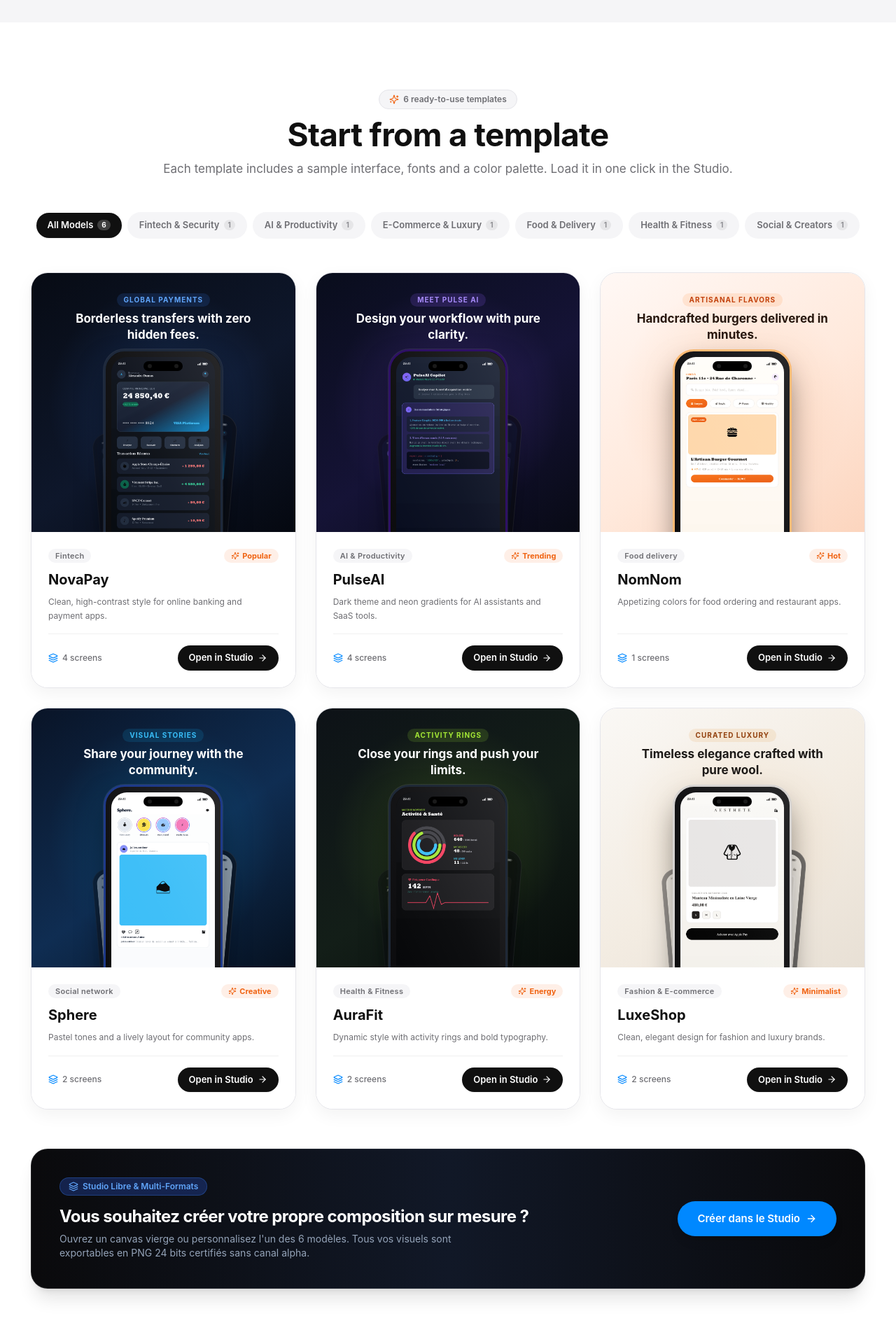
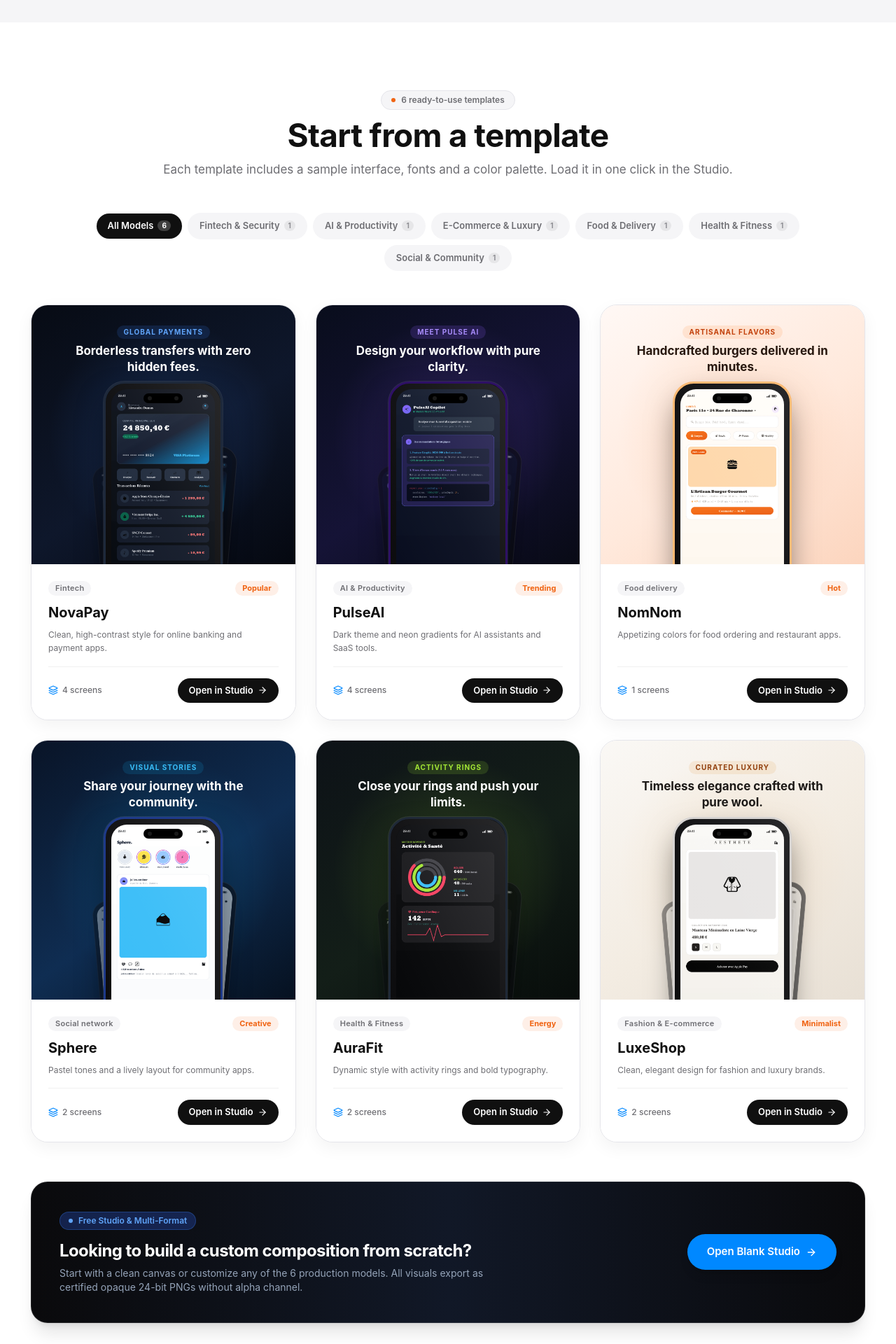
Before and after one commit to Monde123/mookoop, a Next.js app: page / in a window 1280 px wide. Shown: the part 2440-4360 px from the top of the page at 70% size. Built offline with nearby package versions, Linux system fonts and the light colour scheme.

Commit message:
feat(i18n): fully localize showcase categories and custom CTA banner, remove emojis and decorative icons

```diff
--- a/src/components/landing/demo-mockup-card.tsx
+++ b/src/components/landing/demo-mockup-card.tsx
@@ -1,7 +1,7 @@
 "use client";
 
 import React, { useState, useRef } from "react";
-import { ArrowRight, Layers, Sparkles } from "lucide-react";
+import { ArrowRight, Layers } from "lucide-react";
 import type { DemoPreset } from "@/lib/demos";
 import { useI18n } from "@/lib/i18n";
 
@@ -273,9 +273,8 @@ export function DemoMockupCard({ demo, onOpenStudio, index }: DemoMockupCardProp
             <span className="text-[11px] font-semibold text-[#6e6e73] bg-[#f5f5f7] px-2.5 py-0.5 rounded-full tracking-wide">
               {loc.category}
             </span>
-            <span className="text-[11px] font-bold text-[#f06413] bg-[#f06413]/10 px-2.5 py-0.5 rounded-full flex items-center gap-1">
-              <Sparkles className="w-3 h-3 text-[#f06413]" />
-              <span>{loc.badge}</span>
+            <span className="text-[11px] font-bold text-[#f06413] bg-[#f06413]/10 px-2.5 py-0.5 rounded-full">
+              {loc.badge}
             </span>
           </div>
 
@@ -293,7 +292,7 @@ export function DemoMockupCard({ demo, onOpenStudio, index }: DemoMockupCardProp
           <div className="flex items-center gap-1.5 text-xs text-[#6e6e73]">
             <Layers className="w-3.5 h-3.5 text-[#0088ff]" />
             <span className="font-medium">
-              {slides.length} {t.studio?.demosDialog?.screensCount || "écrans"}
+              {slides.length} {t.demos.screensCount}
             </span>
           </div>
 
@@ -302,7 +301,7 @@ export function DemoMockupCard({ demo, onOpenStudio, index }: DemoMockupCardProp
             onClick={() => onOpenStudio(demo.id)}
             className="bg-[#101010] group-hover:bg-[#0088ff] text-white text-[13px] font-semibold px-4 py-2 rounded-full transition-all flex items-center gap-1.5 shadow-sm active:scale-95 cursor-pointer"
           >
-            <span>{t.demos?.openButton || "Ouvrir"}</span>
+            <span>{t.demos.openButton}</span>
             <ArrowRight className="w-3.5 h-3.5 transition-transform group-hover:translate-x-0.5" />
           </button>
         </div>
--- a/src/components/landing/demos-showcase.tsx
+++ b/src/components/landing/demos-showcase.tsx
@@ -1,7 +1,7 @@
 "use client";
 
 import React, { useState, useMemo } from "react";
-import { Sparkles, ArrowRight, Layers } from "lucide-react";
+import { ArrowRight, Layers } from "lucide-react";
 import { DEMO_PACKS, type DemoPreset } from "@/lib/demos";
 import { DemoMockupCard } from "./demo-mockup-card";
 import { useI18n } from "@/lib/i18n";
@@ -13,21 +13,21 @@ interface DemosShowcaseProps {
 type CategoryKey = "all" | "fintech" | "ai" | "ecommerce" | "food" | "fitness" | "social";
 
 export function DemosShowcase({ onOpenStudio }: DemosShowcaseProps) {
-  const { t, locale } = useI18n();
+  const { t } = useI18n();
   const [selectedCategory, setSelectedCategory] = useState<CategoryKey>("all");
 
   const categories: { key: CategoryKey; label: string; count: number }[] = useMemo(() => {
-    const isFr = locale === "fr";
+    const c = t.demos.categories;
     return [
-      { key: "all", label: isFr ? "Tous les modèles" : "All Models", count: DEMO_PACKS.length },
-      { key: "fintech", label: isFr ? "Fintech & Sécurité" : "Fintech & Security", count: 1 },
-      { key: "ai", label: isFr ? "IA & Productivité" : "AI & Productivity", count: 1 },
-      { key: "ecommerce", label: isFr ? "E-Commerce & Luxe" : "E-Commerce & Luxury", count: 1 },
-      { key: "food", label: isFr ? "Food & Livraison" : "Food & Delivery", count: 1 },
-      { key: "fitness", label: isFr ? "Santé & Fitness" : "Health & Fitness", count: 1 },
-      { key: "social", label: isFr ? "Réseaux Sociaux" : "Social & Creators", count: 1 },
+      { key: "all", label: c.all, count: DEMO_PACKS.length },
+      { key: "fintech", label: c.fintech, count: 1 },
+      { key: "ai", label: c.ai, count: 1 },
+      { key: "ecommerce", label: c.ecommerce, count: 1 },
+      { key: "food", label: c.food, count: 1 },
+      { key: "fitness", label: c.fitness, count: 1 },
+      { key: "social", label: c.social, count: 1 },
     ];
-  }, [locale]);
+  }, [t.demos.categories]);
 
   const filteredDemos = useMemo(() => {
     if (selectedCategory === "all") return DEMO_PACKS;
@@ -44,16 +44,15 @@ export function DemosShowcase({ onOpenStudio }: DemosShowcaseProps) {
     <section id="demos" className="py-24 px-6 max-w-[1240px] mx-auto transition-all">
       {/* 1. SECTION HEADER */}
       <div className="text-center max-w-[820px] mx-auto mb-12">
-        <div className="inline-flex items-center gap-1.5 px-3.5 py-1 rounded-full bg-[#f5f5f7] border border-[#e5e5ea] text-[12px] font-semibold text-[#6e6e73] mb-4 shadow-2xs">
-          <Sparkles className="w-3.5 h-3.5 text-[#f06413]" />
-          <span>{t.demos?.badge || "Galerie Haute-Fidélité"}</span>
+        <div className="inline-flex items-center gap-2 px-3.5 py-1 rounded-full bg-[#f5f5f7] border border-[#e5e5ea] text-[12px] font-semibold text-[#6e6e73] mb-4 shadow-2xs">
+          <span className="w-1.5 h-1.5 rounded-full bg-[#f06413]" />
+          <span>{t.demos.badge}</span>
         </div>
         <h2 className="text-3xl sm:text-4xl md:text-[46px] font-bold text-[#101010] tracking-[-0.7px] leading-tight mb-4">
-          {t.demos?.title || "Véritables mockups prêts pour l'App Store & Google Play"}
+          {t.demos.title}
         </h2>
         <p className="text-[17px] text-[#6e6e73] leading-relaxed">
-          {t.demos?.subtitle ||
-            "Explorez nos compositions préconçues. Chaque modèle intègre des fonds thématiques, des accroches typographiques et des cadres d'appareils officiels."}
+          {t.demos.subtitle}
         </p>
       </div>
 
@@ -100,15 +99,15 @@ export function DemosShowcase({ onOpenStudio }: DemosShowcaseProps) {
       {/* 4. BOTTOM FAST-FORWARD CTA BANNER */}
       <div className="rounded-[24px] bg-gradient-to-r from-[#0A0A0C] via-[#111827] to-[#0A0A0C] p-8 sm:p-10 border border-white/10 text-white shadow-xl flex flex-col md:flex-row items-center justify-between gap-6">
         <div className="space-y-1.5 text-center md:text-left">
-          <div className="inline-flex items-center gap-1.5 text-xs font-semibold text-[#60A5FA] bg-[#1E3A8A]/50 px-3 py-1 rounded-full border border-[#3B82F6]/30 mb-2">
-            <Layers className="w-3.5 h-3.5" />
-            <span>Studio Libre & Multi-Formats</span>
+          <div className="inline-flex items-center gap-2 text-xs font-semibold text-[#60A5FA] bg-[#1E3A8A]/50 px-3 py-1 rounded-full border border-[#3B82F6]/30 mb-2">
+            <span className="w-1.5 h-1.5 rounded-full bg-[#60A5FA]" />
+            <span>{t.demos.customCta.badge}</span>
           </div>
           <h3 className="text-2xl font-bold tracking-tight">
-            Vous souhaitez créer votre propre composition sur mesure ?
+            {t.demos.customCta.title}
           </h3>
           <p className="text-sm text-[#94A3B8] max-w-[620px]">
-            Ouvrez un canvas vierge ou personnalisez l'un des 6 modèles. Tous vos visuels sont exportables en PNG 24 bits certifiés sans canal alpha.
+            {t.demos.customCta.desc}
           </p>
         </div>
 
@@ -117,7 +116,7 @@ export function DemosShowcase({ onOpenStudio }: DemosShowcaseProps) {
           onClick={() => onOpenStudio()}
           className="bg-[#0088ff] hover:bg-[#1c95ff] text-white text-[15px] font-semibold px-7 py-3.5 rounded-full shadow-lg transition-all flex items-center gap-2 shrink-0 active:scale-95 cursor-pointer"
         >
-          <span>Créer dans le Studio</span>
+          <span>{t.demos.customCta.button}</span>
           <ArrowRight className="w-4 h-4" />
         </button>
       </div>
--- a/src/components/landing/landing-page.tsx
+++ b/src/components/landing/landing-page.tsx
@@ -11,7 +11,6 @@ import {
   Check,
   ShieldCheck,
   Move,
-  Sparkles,
   Cpu,
 } from "lucide-react";
 
--- a/src/lib/i18n/dictionaries/en.ts
+++ b/src/lib/i18n/dictionaries/en.ts
@@ -112,6 +112,22 @@ export const en: Translations = {
       "Each template includes a sample interface, fonts and a color palette. Load it in one click in the Studio.",
     themeLabel: "Theme",
     openButton: "Open in Studio",
+    screensCount: "screens",
+    categories: {
+      all: "All Models",
+      fintech: "Fintech & Security",
+      ai: "AI & Productivity",
+      ecommerce: "E-Commerce & Luxury",
+      food: "Food & Delivery",
+      fitness: "Health & Fitness",
+      social: "Social & Community",
+    },
+    customCta: {
+      badge: "Free Studio & Multi-Format",
+      title: "Looking to build a custom composition from scratch?",
+      desc: "Start with a clean canvas or customize any of the 6 production models. All visuals export as certified opaque 24-bit PNGs without alpha channel.",
+      button: "Open Blank Studio",
+    },
     presets: {
       novapay: {
         name: "NovaPay",
--- a/src/lib/i18n/dictionaries/fr.ts
+++ b/src/lib/i18n/dictionaries/fr.ts
@@ -112,6 +112,22 @@ export const fr: Translations = {
       "Chaque modèle inclut une interface d'exemple, des polices et une palette de couleurs. Chargez-le en un clic dans le Studio.",
     themeLabel: "Thème",
     openButton: "Ouvrir dans le Studio",
+    screensCount: "écrans",
+    categories: {
+      all: "Tous les modèles",
+      fintech: "Fintech & Sécurité",
+      ai: "IA & Productivité",
+      ecommerce: "E-Commerce & Luxe",
+      food: "Food & Livraison",
+      fitness: "Santé & Sport",
+      social: "Réseaux & Communauté",
+    },
+    customCta: {
+      badge: "Studio Libre & Multi-Formats",
+      title: "Vous souhaitez créer votre propre composition sur mesure ?",
+      desc: "Ouvrez un canvas vierge ou personnalisez l'un des 6 modèles. Tous vos visuels sont exportables en PNG 24 bits certifiés sans canal alpha.",
+      button: "Créer dans le Studio",
+    },
     presets: {
       novapay: {
         name: "NovaPay",
--- a/src/lib/i18n/types.ts
+++ b/src/lib/i18n/types.ts
@@ -59,6 +59,22 @@ export interface Translations {
     subtitle: string;
     themeLabel: string;
     openButton: string;
+    screensCount: string;
+    categories: {
+      all: string;
+      fintech: string;
+      ai: string;
+      ecommerce: string;
+      food: string;
+      fitness: string;
+      social: string;
+    };
+    customCta: {
+      badge: string;
+      title: string;
+      desc: string;
+      button: string;
+    };
     presets: Record<string, {
       name: string;
       category: string;
```
